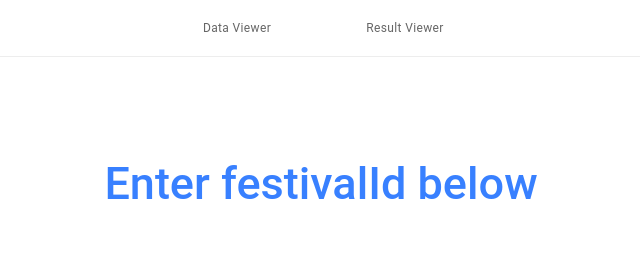
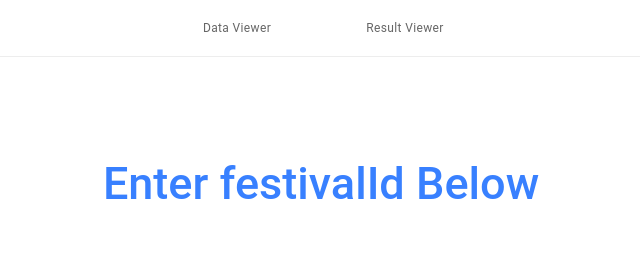
Before and after one commit to KhyeLerk/Astronomisa-Basic, a React (Create React App) app in the folder basicAdes/: page /Astronomisa-Basic/ResultViewer in a window 1280 px wide. Shown: the top 259 px of the page, without its empty margins (319-959 px from the left). Built offline with nearby package versions, Linux system fonts and the light colour scheme; what axios-cache-adapter would draw is missing.

Commit message:
Update resultViewer.tsx

```diff
--- a/basicAdes/src/pages/resultViewer.tsx
+++ b/basicAdes/src/pages/resultViewer.tsx
@@ -113,7 +113,7 @@ const ResultViewer: React.FC = () => {
     <IonPage>
       <IonContent>
         <div id="center" className={hide()}>
-          <h1 id="mainText">Enter festivalId below</h1>
+          <h1 id="mainText">Enter festivalId Below</h1>
           <IonInput id="mainInput" type="number" min="0" value={festivalId} placeholder="Enter festivalId" onIonChange={e => { setFestivalId(parseInt(e.detail.value!, 10)) }} />
           <IonButton onClick={() => { getResults(festivalId) }} id="searchRV">Search </IonButton>
         </div>
```
